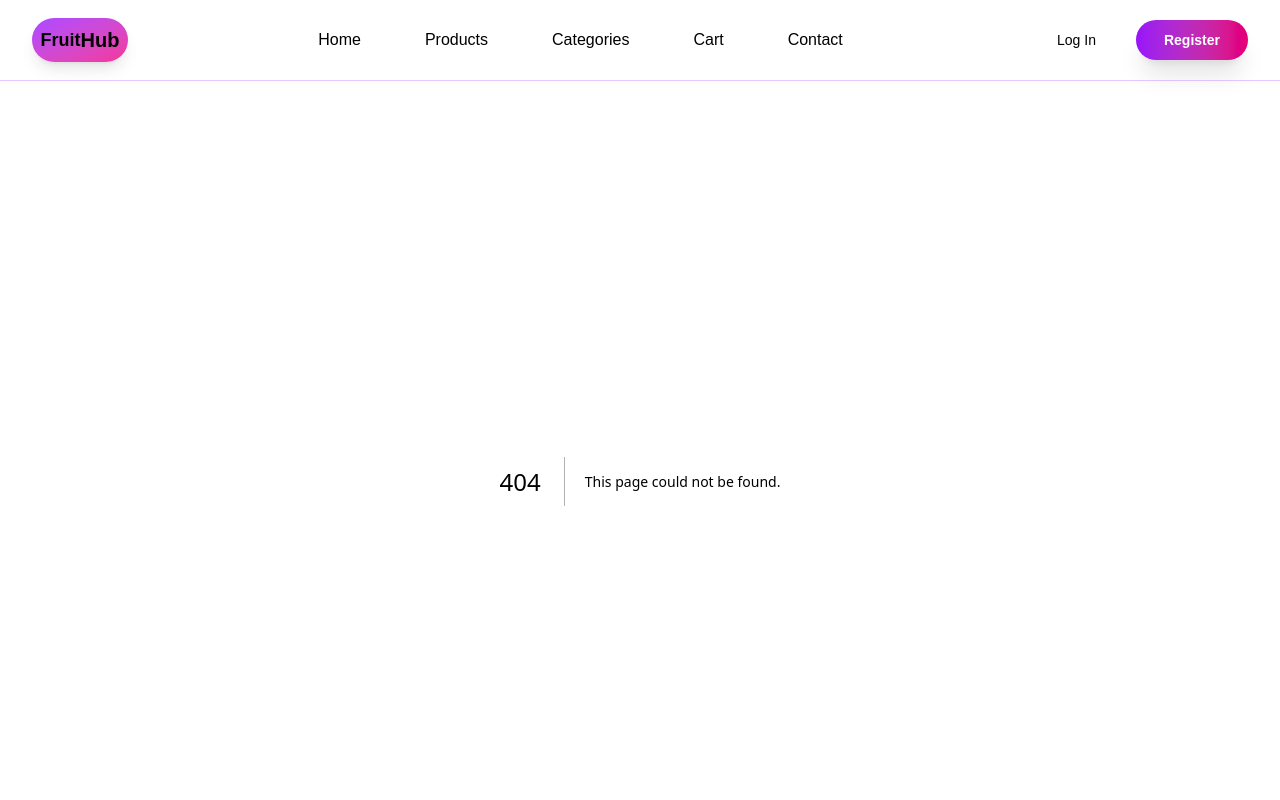
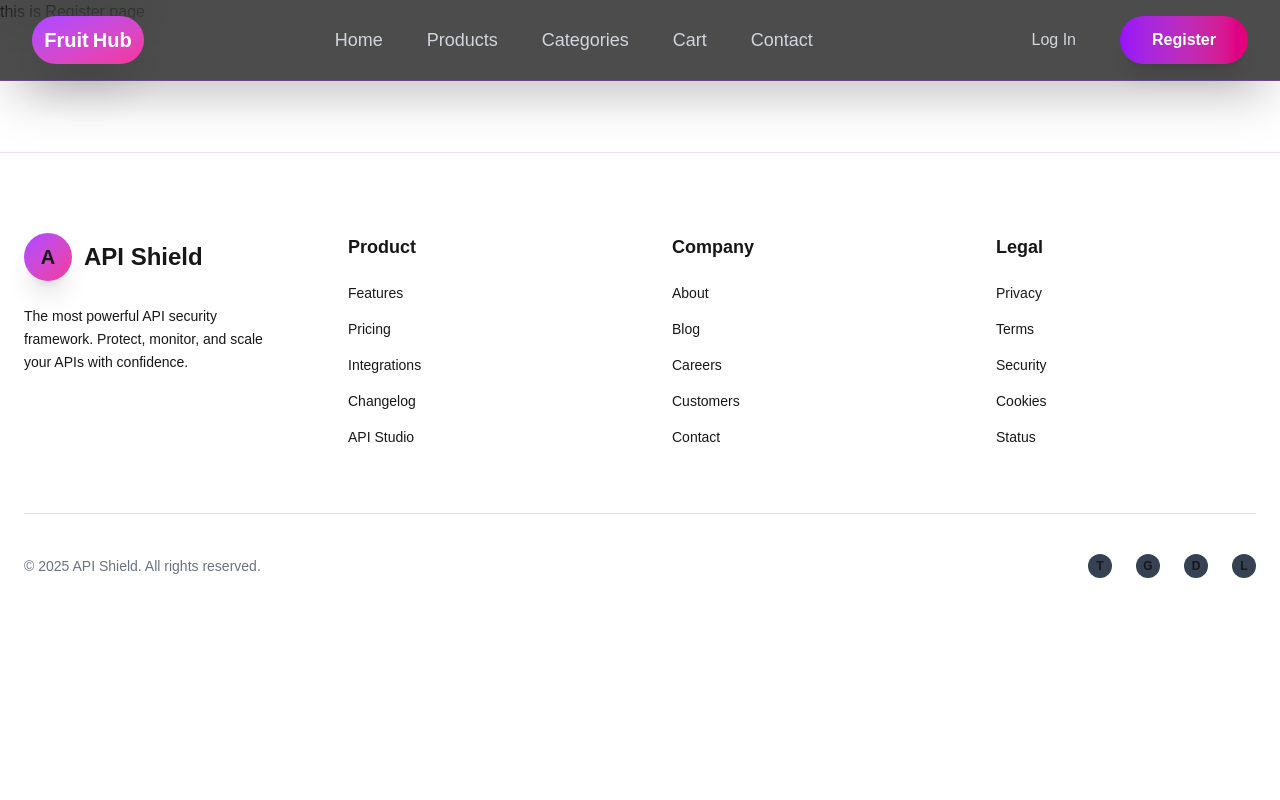
Before and after one commit to rifatsamjid/my-products, a Next.js app: page /register in a window 1280 px wide. Before the commit this address had no page. Shown: the top 800 px of the page. Built offline with nearby package versions, Linux system fonts and the light colour scheme.

Commit message:
complete the cart section and edite the navbar

```diff
--- a/my-season-shop/lib/cart.js
+++ b/my-season-shop/lib/cart.js
@@ -1,18 +1,23 @@
-// lib/cart.js
+// lib/cart.js → পুরোটা রিপ্লেস করো
+import toast from "react-hot-toast";
+
 export const addToCart = (product) => {
-  if (typeof window === "undefined") return; // SSR এ চলবে না
+  if (typeof window === "undefined") return;
 
   let cart = JSON.parse(localStorage.getItem("cart") || "[]");
 
   const existing = cart.find(item => item._id === product._id);
   if (existing) {
     existing.quantity += 1;
+    toast.success(`${product.title} quantity updated!`);
   } else {
     cart.push({ ...product, quantity: 1 });
+    toast.success(`${product.title} added to cart!`, {
+      icon: "Shopping Cart",
+    });
   }
 
   localStorage.setItem("cart", JSON.stringify(cart));
-  alert(`${product.title} added to cart!`);
 };
 
 export const getCart = () => {
@@ -22,14 +27,18 @@ export const getCart = () => {
 
 export const removeFromCart = (id) => {
   if (typeof window === "undefined") return;
-  let cart = JSON.parse(localStorage.getItem("cart") || "[]");
+  let cart = getCart();
+  const removedItem = cart.find(item => item._id === id);
   cart = cart.filter(item => item._id !== id);
   localStorage.setItem("cart", JSON.stringify(cart));
+  if (removedItem) {
+    toast.error(`${removedItem.title} removed from cart`);
+  }
 };
 
 export const updateQuantity = (id, change) => {
   if (typeof window === "undefined") return;
-  let cart = JSON.parse(localStorage.getItem("cart") || "[]");
+  let cart = getCart();
   cart = cart.map(item => {
     if (item._id === id) {
       item.quantity = Math.max(1, item.quantity + change);
@@ -38,9 +47,3 @@ export const updateQuantity = (id, change) => {
   }).filter(item => item.quantity > 0);
   localStorage.setItem("cart", JSON.stringify(cart));
 };
-
-export const clearCart = () => {
-  if (typeof window !== "undefined") {
-    localStorage.removeItem("cart");
-  }
-};
--- a/package.json
+++ b/package.json
@@ -12,7 +12,8 @@
     "framer-motion": "^12.23.24",
     "next": "16.0.4",
     "react": "19.2.0",
-    "react-dom": "19.2.0"
+    "react-dom": "19.2.0",
+    "react-hot-toast": "^2.6.0"
   },
   "devDependencies": {
     "@tailwindcss/postcss": "^4",
--- /dev/null
+++ b/src/app/(auth)/login/page.jsx
@@ -0,0 +1,5 @@
+import React from "react";
+
+export default function login() {
+  return <div>This is LogIn</div>;
+}
--- /dev/null
+++ b/src/app/(auth)/register/page.jsx
@@ -0,0 +1,7 @@
+import React from 'react'
+
+export default function Register() {
+  return (
+    <div>this is Register page</div>
+  )
+}
--- a/src/app/cart/page.jsx
+++ b/src/app/cart/page.jsx
@@ -1,66 +1,153 @@
 "use client";
-import React from "react";
+import React, { useState, useEffect } from "react";
 import Image from "next/image";
 import Link from "next/link";
-import { getCart, removeFromCart, updateQuantity } from "../../../my-season-shop/lib/cart";
+import toast from "react-hot-toast";
+import {
+  getCart,
+  removeFromCart,
+  updateQuantity,
+} from "../../../my-season-shop/lib/cart";
 
 export default function CartPage() {
-  const cart = getCart();
+  const [cart, setCart] = useState([]);
+
+  useEffect(() => {
+    setCart(getCart());
+
+    const handleStorageChange = () => setCart(getCart());
+    window.addEventListener("storage", handleStorageChange);
+    window.addEventListener("cartUpdated", handleStorageChange);
+
+    return () => {
+      window.removeEventListener("storage", handleStorageChange);
+      window.removeEventListener("cartUpdated", handleStorageChange);
+    };
+  }, []);
+
+  const handleUpdate = () => {
+    setCart(getCart());
+    window.dispatchEvent(new Event("cartUpdated"));
+  };
 
   const total = cart.reduce((sum, item) => sum + item.price * item.quantity, 0);
 
   if (cart.length === 0) {
     return (
-      <div className="min-h-screen bg-gradient-to-b from-purple-900 to-black flex items-center justify-center">
-        <div className="text-center">
-          <h1 className="text-5xl font-bold text-white mb-6">Your Cart is Empty</h1>
-          <Link href="/" className="px-8 py-4 bg-green-500 text-white rounded-full text-xl hover:bg-green-400 transition">
+      <div className="min-h-screen bg-gradient-to-b from-[#0f0c29] via-purple-900/20 to-[#0f0c29] flex flex-col items-center justify-center px-6 text-center">
+        <h1 className="text-4xl md:text-6xl font-bold text-white mb-8">
+          Your Cart is Empty
+        </h1>
+        <Link
+          href="/"
+          className="px-10 py-4 bg-gradient-to-r from-green-500 to-emerald-500 text-white text-xl font-bold rounded-full shadow-2xl hover:scale-105 transition"
+        >
           Continue Shopping
         </Link>
-        </div>
       </div>
     );
   }
 
   return (
-    <div className="min-h-screen bg-gradient-to-b from-[#0f0c29] to-purple-900/20 py-12 px-6">
-      <div className="max-w-5xl mx-auto">
-        <h1 className="text-5xl font-bold text-white text-center mb-12">Your Cart</h1>
+    <div className="min-h-screen bg-gradient-to-b from-[#0f0c29] via-purple-900/20 to-[#0f0c29] pt-24 pb-12 px-4 sm:px-6 lg:px-8">
+      <div className="max-w-6xl mx-auto">
+        <h1 className="text-4xl sm:text-5xl lg:text-6xl font-bold text-center text-white mb-10">
+          Your Cart
+        </h1>
 
         <div className="space-y-6">
           {cart.map((item) => (
-            <div key={item._id} className="bg-white/10 backdrop-blur-lg rounded-2xl p-6 flex gap-6 items-center border border-purple-500/30">
-              <Image src={item.image_url} alt={item.title} width={120} height={120} className="rounded-xl" />
-
-              <div className="flex-1">
-                <h3 className="text-2xl font-bold text-white">{item.title}</h3>
-                <p className="text-gray-300">${item.price} /kg</p>
+            <div
+              key={item._id}
+              className="bg-white/5 backdrop-blur-xl border border-purple-500/30 rounded-2xl overflow-hidden shadow-2xl hover:shadow-purple-500/30 transition-all duration-300"
+            >
+              <div className="flex flex-col sm:flex-row items-start sm:items-center gap-4 p-4 sm:p-6">
+                {/* Image */}
+                <div className="w-full sm:w-32 h-32 sm:h-28 flex-shrink-0">
+                  <Image
+                    src={item.image_url}
+                    alt={item.title}
+                    width={200}
+                    height={200}
+                    className="w-full h-full object-cover rounded-xl shadow-lg"
+                  />
                 </div>
 
-              <div className="flex items-center gap-4">
-                <button onClick={() => updateQuantity(item._id, -1)} className="w-10 h-10 bg-red-500/20 hover:bg-red-500/40 rounded-full text-white text-xl">-</button>
-                <span className="text-2xl text-white w-12 text-center">{item.quantity}</span>
-                <button onClick={() => updateQuantity(item._id, +1)} className="w-10 h-10 bg-green-500/20 hover:bg-green-500/40 rounded-full text-white text-xl">+</button>
+                {/* Details */}
+                <div className="flex-1 w-full">
+                  <h3 className="text-xl sm:text-2xl font-bold text-white">
+                    {item.title}
+                  </h3>
+                  <p className="text-gray-300 text-sm sm:text-base mt-1">
+                    ${item.price} /kg
+                  </p>
                 </div>
 
-              <div className="text-right">
-                <p className="text-2xl font-bold text-green-400">${(item.price * item.quantity).toFixed(2)}</p>
+                {/* Quantity Controls */}
+                <div className="flex items-center gap-3 sm:gap-4">
+                  <button
+                    onClick={() => {
+                      updateQuantity(item._id, -1);
+                      handleUpdate();
+                      toast.success("Quantity updated!");
+                    }}
+                    className="w-10 h-10 sm:w-12 sm:h-12 bg-red-500/20 hover:bg-red-500/40 rounded-full text-white text-xl sm:text-2xl font-bold transition"
+                  >
+                    -
+                  </button>
+                  <span className="text-2xl sm:text-3xl font-bold text-white w-12 sm:w-16 text-center">
+                    {item.quantity}
+                  </span>
+                  <button
+                    onClick={() => {
+                      updateQuantity(item._id, +1);
+                      handleUpdate();
+                      toast.success("Added one more!");
+                    }}
+                    className="w-10 h-10 sm:w-12 sm:h-12 bg-green-500/20 hover:bg-green-500/40 rounded-full text-white text-xl sm:text-2xl font-bold transition"
+                  >
+                    +
+                  </button>
                 </div>
 
-              <button onClick={() => removeFromCart(item._id)} className="text-red-400 hover:text-red-300 text-xl">Remove</button>
+                {/* Price & Remove */}
+                <div className="flex flex-col sm:items-end gap-3 w-full sm:w-auto">
+                  <p className="text-xl sm:text-2xl font-bold text-green-400">
+                    ${(item.price * item.quantity).toFixed(2)}
+                  </p>
+                  <button
+                    onClick={() => {
+                      removeFromCart(item._id);
+                      handleUpdate();
+                      toast.error(`${item.title} removed!`);
+                    }}
+                    className="text-red-400 hover:text-red-300 text-sm sm:text-base font-medium underline-offset-4 hover:underline transition"
+                  >
+                    Remove
+                  </button>
+                </div>
+              </div>
             </div>
           ))}
         </div>
 
-        <div className="mt-12 text-right">
-          <p className="text-4xl font-bold text-white mb-8">
-            Total: <span className="text-green-400">${total.toFixed(2)}</span>
+        {/* Total & Checkout */}
+        <div className="mt-12 bg-white/10 backdrop-blur-xl rounded-3xl p-6 sm:p-8 border border-purple-500/30 shadow-2xl">
+          <div className="flex flex-col sm:flex-row justify-between items-center gap-6">
+            <div className="text-center sm:text-left">
+              <p className="text-2xl sm:text-3xl font-bold text-white">
+                Total Amount
               </p>
-          <button className="px-12 py-5 bg-gradient-to-r from-green-500 to-emerald-500 text-white text-2xl font-bold rounded-full hover:scale-105 transition shadow-2xl">
+              <p className="text-4xl sm:text-5xl font-bold text-green-400 mt-2">
+                ${total.toFixed(2)}
+              </p>
+            </div>
+            <button className="w-full sm:w-auto px-12 py-5 bg-gradient-to-r from-green-500 to-emerald-500 hover:from-green-400 hover:to-emerald-400 text-white text-xl sm:text-2xl font-bold rounded-full shadow-2xl hover:scale-105 transition-all duration-300">
               Proceed to Checkout (WhatsApp)
             </button>
           </div>
         </div>
       </div>
+    </div>
   );
 }
--- a/src/app/layout.js
+++ b/src/app/layout.js
@@ -2,6 +2,7 @@ import { Geist, Geist_Mono } from "next/font/google";
 import "./globals.css";
 import Navbar from "@/components/Navbar/Navbar";
 import Footer from "@/components/Footer/Footer";
+import { Toaster } from "react-hot-toast";
 
 const geistSans = Geist({
   variable: "--font-geist-sans",
@@ -26,6 +27,26 @@ export default function RootLayout({ children }) {
       >
         <Navbar/>
         {children}
+        <Toaster
+          position="top-right"
+          reverseOrder={false}
+          toastOptions={{
+            duration: 3000,
+            style: {
+              background: "#10b981",
+              color: "white",
+              fontWeight: "bold",
+              borderRadius: "12px",
+              padding: "16px",
+            },
+            success: {
+              icon: "Checkmark",
+              style: {
+                background: "#10b981",
+              },
+            },
+          }}
+        />
         <Footer/>
       </body>
     </html>
--- a/src/components/Navbar/Navbar.jsx
+++ b/src/components/Navbar/Navbar.jsx
@@ -1,69 +1,67 @@
 "use client";
-import React, { useState } from "react";
+import React, { useState, useEffect } from "react";
 import Link from "next/link";
+import { usePathname } from "next/navigation";
 
 export default function Navbar() {
   const [isOpen, setIsOpen] = useState(false);
+  const pathname = usePathname();
+
+  const isActive = (path) => pathname === path;
 
   return (
-    <nav className="z-50 backdrop-blur-xl border-b border-purple-500/30">
+    <nav className="fixed top-0 left-0 right-0 z-50 backdrop-blur-xl bg-black/70 border-b border-purple-500/30 shadow-2xl">
       <div className="max-w-7xl mx-auto px-4 sm:px-6 lg:px-8">
         <div className="flex items-center justify-between h-16 lg:h-20">
+
           {/* Logo */}
           <div className="flex items-center">
             <Link href="/" className="flex items-center space-x-3">
-              <div className="w-24 h-11 rounded-full bg-gradient-to-br from-purple-500 to-pink-500 flex items-center justify-center font-bold text-lg shadow-lg">
-                Fruit
-                <span className="text-xl font-bold  hidden sm:block">Hub</span>
+              <div className="w-28 h-12 rounded-full bg-gradient-to-br from-purple-500 to-pink-500 flex items-center justify-center font-bold text-white text-xl shadow-2xl hover:shadow-purple-500/50 transition">
+                Fruit<span className="hidden sm:inline ml-1">Hub</span>
               </div>
             </Link>
           </div>
 
           {/* Desktop Navigation */}
-          <div className="hidden lg:flex items-center space-x-8">
+          <div className="hidden lg:flex items-center space-x-1">
+            {[
+              { name: "Home", path: "/" },
+              { name: "Products", path: "/products" },
+              { name: "Categories", path: "/categories" },
+              { name: "Cart", path: "/cart" },
+              { name: "Contact", path: "/contact" },
+            ].map((item) => (
               <Link
-              href="/"
-              className=" hover:text-green-500 hover:bg-white/10 px-4 py-2 rounded-xl transition"
+                key={item.path}
+                href={item.path}
+                className={`relative px-5 py-3 rounded-xl font-medium text-lg transition-all duration-300
+                  ${isActive(item.path)
+                    ? "text-green-400 bg-white/10 shadow-lg shadow-green-500/20"
+                    : "text-gray-300 hover:text-white hover:bg-white/5"
+                  }`}
               >
-              Home
+                {item.name}
+                {/* Active Indicator */}
+                {isActive(item.path) && (
+                  <span className="absolute bottom-1 left-1/2 -translate-x-1/2 w-12 h-1 bg-green-400 rounded-full"></span>
+                )}
               </Link>
-            <Link
-              href="/products"
-              className=" hover:text-green-500 hover:bg-white/10 px-4 py-2 rounded-xl transition"
-            >
-              Products
-            </Link>
-            <Link
-              href="/categories"
-              className=" hover:text-green-500 hover:bg-white/10 px-4 py-2 rounded-xl transition"
-            >
-              Categories
-            </Link>
-            <Link
-              href="/cart"
-              className=" hover:text-green-500 hover:bg-white/10 px-4 py-2 rounded-xl transition"
-            >
-              Cart
-            </Link>
-            <Link
-              href="/Contact"
-              className=" hover:text-green-500 hover:bg-white/10 px-4 py-2 rounded-xl transition"
-            >
-              Contact
-            </Link>
+            ))}
           </div>
 
-          {/* Desktop Buttons */}
+          {/* Desktop Auth Buttons */}
           <div className="hidden lg:flex items-center space-x-4">
             <Link
-              href="/signin"
-              className=" hover:text-green-500 px-6 py-2.5 text-sm font-medium transition"
+              href="/login"
+              className={`px-7 py-3 rounded-xl font-medium transition-all
+                ${isActive("/login") ? "text-green-400 bg-white/10" : "text-gray-300 hover:text-white"}`}
             >
               Log In
             </Link>
             <Link
-              href="/signup"
-              className="bg-gradient-to-r from-purple-600 to-pink-600 hover:from-purple-500 hover:to-pink-500 text-white px-7 py-2.5 rounded-full text-sm font-semibold transition shadow-xl"
+              href="/register"
+              className="bg-gradient-to-r from-purple-600 to-pink-600 hover:from-purple-500 hover:to-pink-500 text-white px-8 py-3 rounded-full font-bold shadow-xl hover:shadow-purple-500/50 transition-all duration-300 transform hover:scale-105"
             >
               Register
             </Link>
@@ -73,35 +71,15 @@ export default function Navbar() {
           <div className="lg:hidden">
             <button
               onClick={() => setIsOpen(!isOpen)}
-              className="p-2 rounded-lg  hover:text-green-500 hover:bg-white/10 transition"
+              className="p-3 rounded-xl hover:bg-white/10 transition"
             >
               {isOpen ? (
-                <svg
-                  className="w-7 h-7"
-                  fill="none"
-                  stroke="currentColor"
-                  viewBox="0 0 24 24"
-                >
-                  <path
-                    strokeLinecap="round"
-                    strokeLinejoin="round"
-                    strokeWidth={2}
-                    d="M6 18L18 6M6 6l12 12"
-                  />
+                <svg className="w-7 h-7 text-white" fill="none" stroke="currentColor" viewBox="0 0 24 24">
+                  <path strokeLinecap="round" strokeLinejoin="round" strokeWidth={2} d="M6 18L18 6M6 6l12 12" />
                 </svg>
               ) : (
-                <svg
-                  className="w-7 h-7"
-                  fill="none"
-                  stroke="currentColor"
-                  viewBox="0 0 24 24"
-                >
-                  <path
-                    strokeLinecap="round"
-                    strokeLinejoin="round"
-                    strokeWidth={2}
-                    d="M4 6h16M4 12h16M4 18h16"
-                  />
+                <svg className="w-7 h-7 text-white" fill="none" stroke="currentColor" viewBox="0 0 24 24">
+                  <path strokeLinecap="round" strokeLinejoin="round" strokeWidth={2} d="M4 6h16M4 12h16M4 18h16" />
                 </svg>
               )}
             </button>
@@ -111,51 +89,43 @@ export default function Navbar() {
 
       {/* Mobile Menu Dropdown */}
       {isOpen && (
-        <div className="lg:hidden backdrop-blur-  border-t">
-          <div className="px-4 pt-4 pb-6 space-y-3">
+        <div className="lg:hidden absolute top-full left-0 right-0 bg-black/95 backdrop-blur-2xl border-t border-purple-500/30 shadow-2xl">
+          <div className="px-6 py-6 space-y-4">
+            {[
+              { name: "Home", path: "/" },
+              { name: "Products", path: "/products" },
+              { name: "Categories", path: "/categories" },
+              { name: "Cart", path: "/cart" },
+              { name: "Contact", path: "/contact" },
+            ].map((item) => (
               <Link
-              href="/#about"
-              className="block  hover:text-green-500 hover:bg-white/10 px-4 py-3 rounded-xl text-lg font-medium transition"
+                key={item.path}
+                href={item.path}
+                onClick={() => setIsOpen(false)}
+                className={`block px-6 py-4 rounded-xl text-xl font-medium transition-all
+                  ${isActive(item.path)
+                    ? "text-green-400 bg-gradient-to-r from-green-500/20 to-emerald-500/20 shadow-lg"
+                    : "text-gray-300 hover:text-white hover:bg-white/10"
+                  }`}
               >
-              About
+                {item.name}
               </Link>
-            <Link
-              href="/#integrations"
-              className="block  hover:text-green-500 hover:bg-white/10 px-4 py-3 rounded-xl text-lg font-medium transition"
-            >
-              Integrations
-            </Link>
-            <Link
-              href="/pricing"
-              className="block  hover:text-green-500 hover:bg-white/10 px-4 py-3 rounded-xl text-lg font-medium transition"
-            >
-              Pricing南
-            </Link>
-            <Link
-              href="/#customers"
-              className="block  hover:text-green-500 hover:bg-white/10 px-4 py-3 rounded-xl text-lg font-medium transition"
-            >
-              Customers
-            </Link>
-            <Link
-              href="/changelog"
-              className="block  hover:text-green-500 hover:bg-white/10 px-4 py-3 rounded-xl text-lg font-medium transition"
-            >
-              Changelog
-            </Link>
+            ))}
 
             <div className="pt-6 border-t border-purple-500/30 space-y-4">
               <Link
-                href="/signin"
-                className="block  hover:text-green-500 text-center py-3 text-lg font-medium"
+                href="/login"
+                onClick={() => setIsOpen(false)}
+                className="block text-center py-4 text-xl font-medium text-gray-300 hover:text-white"
               >
-                Sign in
+                Log In
               </Link>
               <Link
-                href="/signup"
-                className="block bg-gradient-to-r from-purple-600 to-pink-600 hover:from-purple-500 hover:to-pink-500  text-center py-3.5 rounded-full font-bold text-lg shadow-xl"
+                href="/register"
+                onClick={() => setIsOpen(false)}
+                className="block text-center py-4 bg-gradient-to-r from-purple-600 to-pink-600 text-white font-bold text-xl rounded-xl shadow-xl"
               >
-                Sign up
+                Register
               </Link>
             </div>
           </div>
--- a/src/components/Products/Products.jsx
+++ b/src/components/Products/Products.jsx
@@ -6,8 +6,8 @@ export default function Products({ productsPromise }) {
 
   return (
     <div>
-      <h1 className="text-5xl font-bold text-center mt-8">Shop Now</h1>
-      <div className="grid grid-cols-3 gap-5 max-w-[1400px] mt-9 mx-auto">
+      <h1 className="text-5xl font-bold text-center mt-20">Shop Now</h1>
+      <div className="grid grid-cols-1 md:grid-cols-2 lg:grid-cols-3 gap-5 max-w-[1400px] mt-9 mx-auto">
       {data.map((product) => (
         <ProductsCard key={product._id} product={product}></ProductsCard>
       ))}
--- a/src/components/RecentProducts/RecentProducts.jsx
+++ b/src/components/RecentProducts/RecentProducts.jsx
@@ -7,7 +7,7 @@ export default function RecentProducts({ recentProductsPromise }) {
   return (
     <div>
         <h1 className="text-center font-bold text-3xl mt-20 mb-8">Recent Products</h1>
-      <div className="grid grid-cols-3 max-w-[1400px] mx-auto gap-5">
+      <div className="grid grid-cols-1 md:grid-cols-2 lg:grid-cols-3 max-w-[1400px] mx-auto gap-5">
         {data.map((products) => (
           <RecentProductsCard
             key={products._id}
```
Also changed, not shown: src/app/products/[id]/page.jsx (+42 -34 lines), src/components/RecentProducts/ProductsData.jsx (deleted), 1 other file (tests, documents, lock files or other folders). Lines whose indentation alone changed are shown as unchanged.
